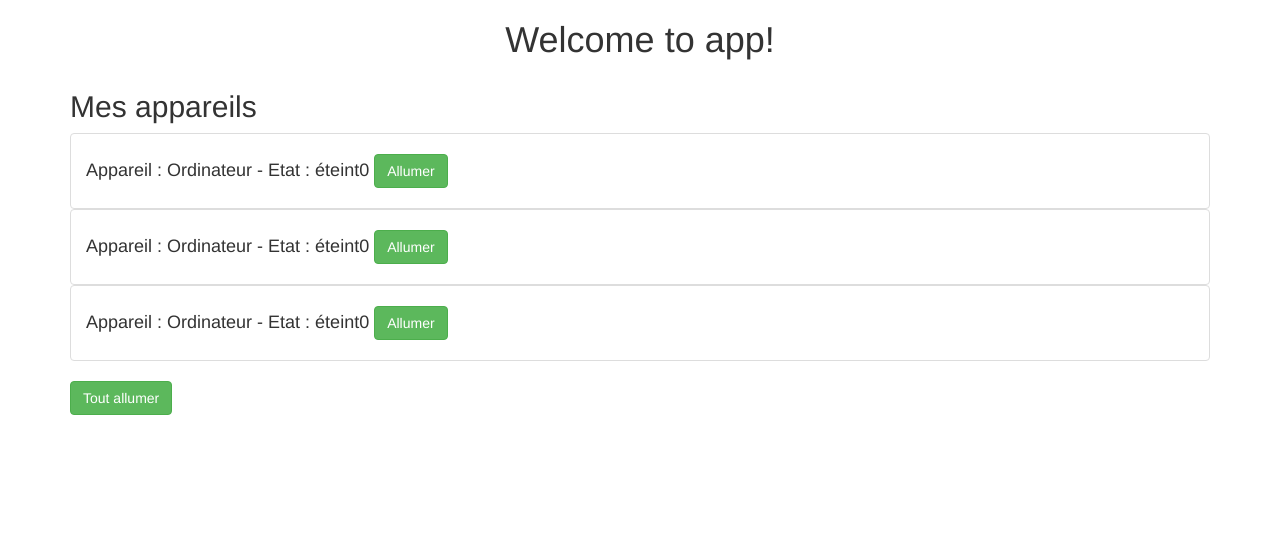
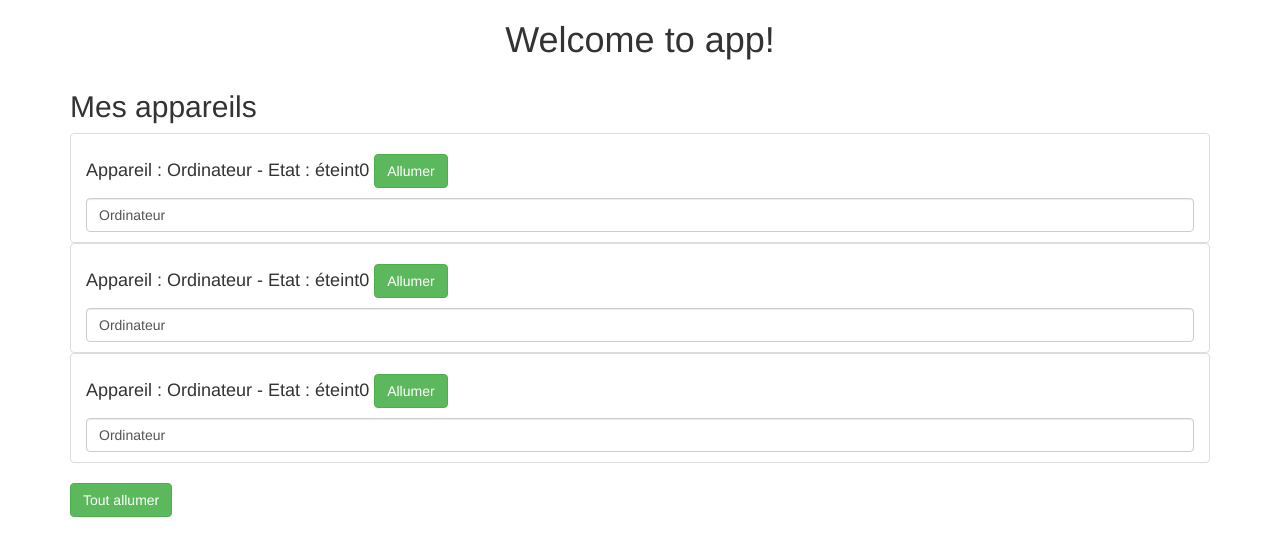
Before and after one commit to tawala777/exp-angular-appareil, an Angular app: page / in a window 1280 px wide. Shown: the top 556 px of the page. Built offline with nearby package versions, Linux system fonts and the light colour scheme.

Commit message:
2way binding

```diff
--- a/src/app/app.module.ts
+++ b/src/app/app.module.ts
@@ -3,6 +3,7 @@ import { NgModule } from '@angular/core';
 
 import { AppComponent } from './app.component';
 import { CompoComponent } from './compo/compo.component';
+import { FormsModule } from '@angular/forms';
 
 @NgModule({
   declarations: [
@@ -10,7 +11,8 @@ import { CompoComponent } from './compo/compo.component';
     CompoComponent
   ],
   imports: [
-    BrowserModule
+    BrowserModule,
+    FormsModule
   ],
   providers: [],
   bootstrap: [AppComponent]
--- a/src/app/compo/compo.component.html
+++ b/src/app/compo/compo.component.html
@@ -1,8 +1,6 @@
 <li class="list-group-item">
   <h4>Appareil : {{ compoName }} - Etat : {{ getStatus() }}
-    <button class="btn btn-success"
-
-              (click)="onAllumer2()"
-              >Allumer</button>
+    <button class="btn btn-success" (click)="onAllumer2()">Allumer</button>
   </h4>
+    <input type="text" class="form-control" [(ngModel)]="compoName">
 </li>
--- a/src/app/compo/compo.component.ts
+++ b/src/app/compo/compo.component.ts
@@ -1,4 +1,4 @@
-import { Component, OnInit } from '@angular/core';
+import { Component,  OnInit } from '@angular/core';
 
 @Component({
   selector: 'app-compo',
```
